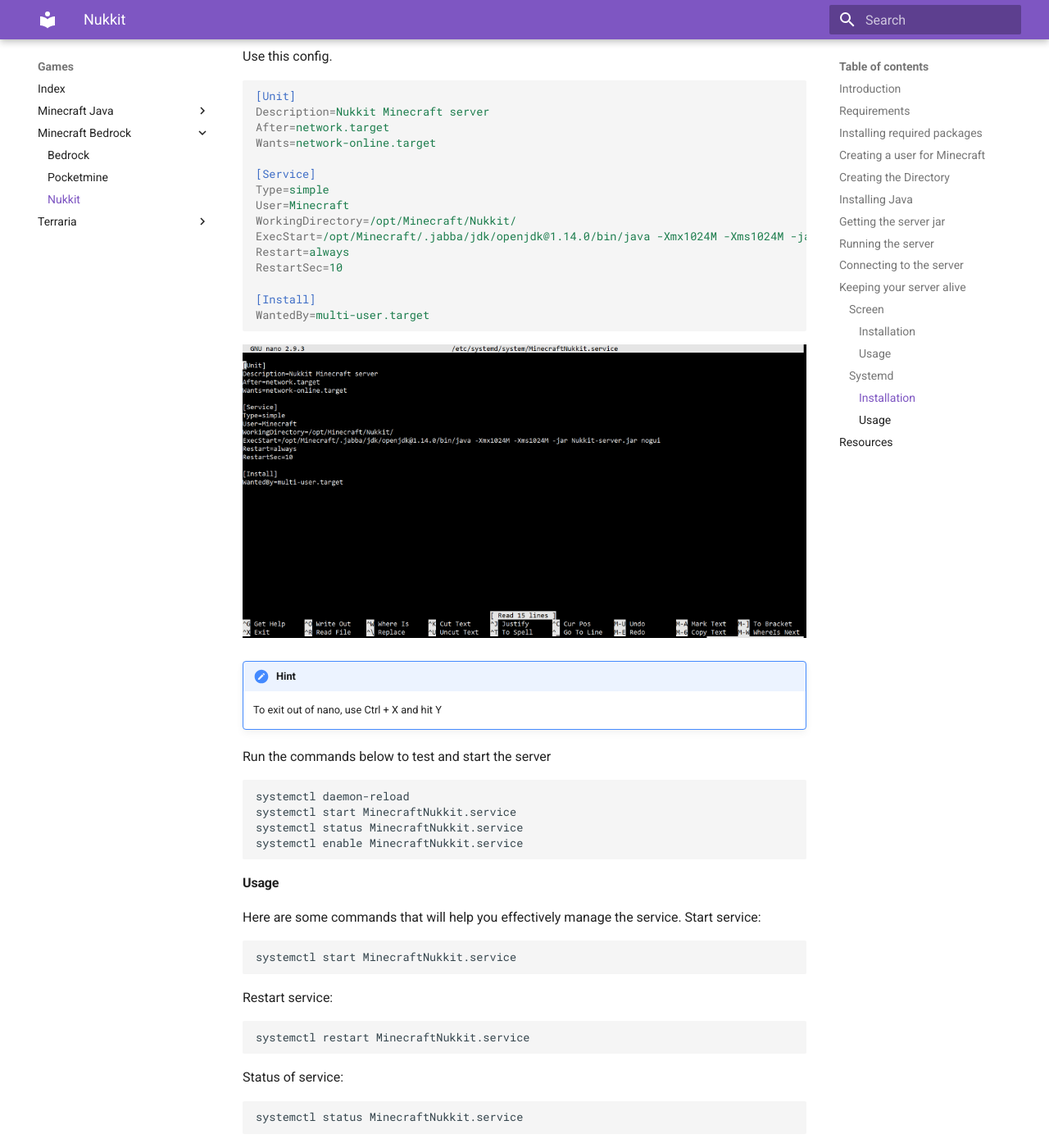
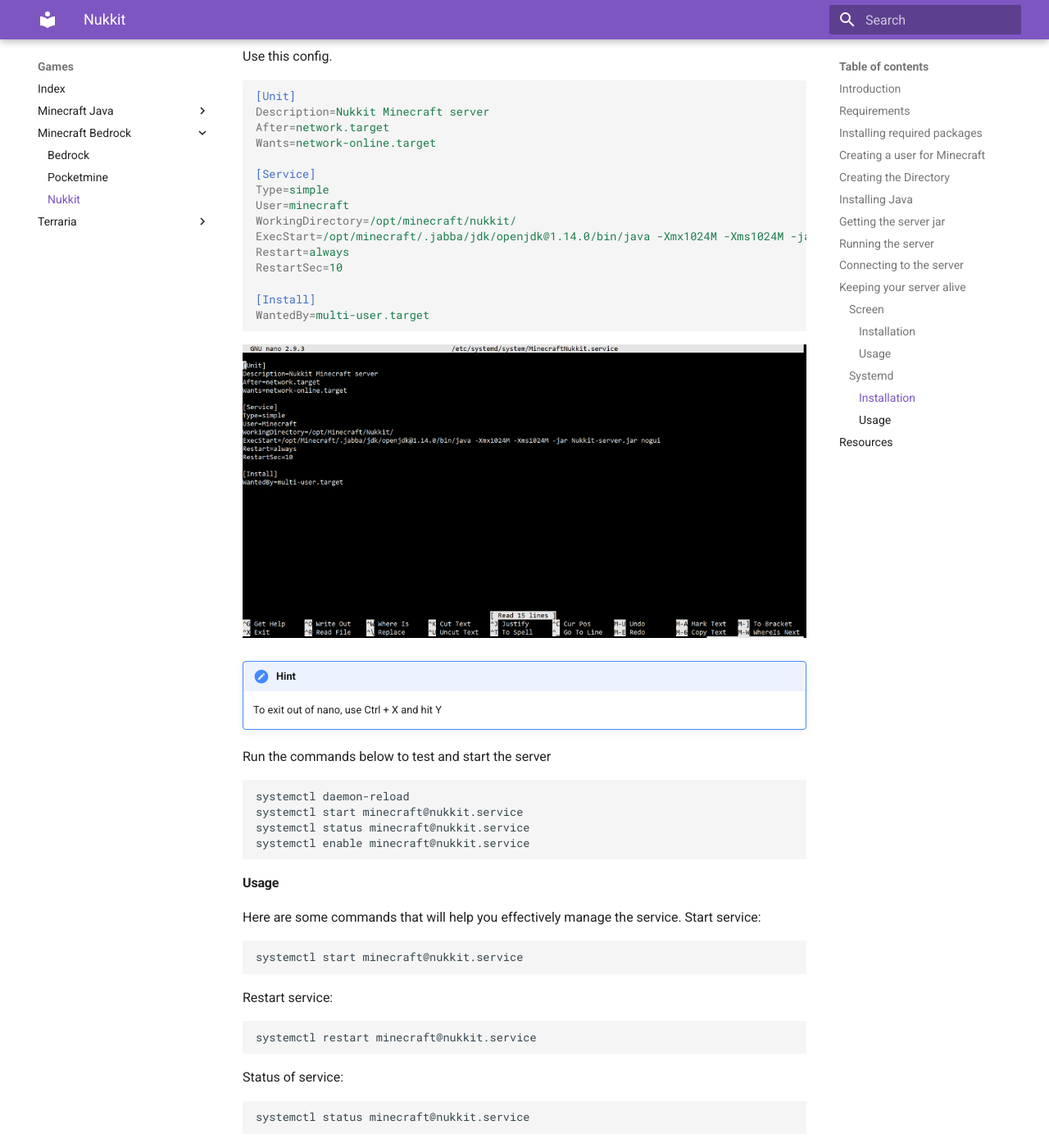
Before and after one commit to GalaxyGate/guides, an MkDocs documentation site: the page built from docs/games/minecraft/bedrock/nukkit.md, in a window 1280 px wide and 1400 px high, scrolled down 6779 px. Shown: the whole window at 82% size. Built offline with MkDocs 1.6.1 and Material for MkDocs 9.7.7, drawn with Linux system fonts in a browser that asks for light colours; some of the changed text lies outside the part shown.

Commit message:
Update Minecraft Docs * Update uppercase Minecraft to be lowercase to follow unix username standards. * Change systemd commands to use @ syntax. * Minor Spelling and Grammar changes.

````diff
--- a/docs/games/minecraft/bedrock/nukkit.md
+++ b/docs/games/minecraft/bedrock/nukkit.md
@@ -23,10 +23,10 @@ apt install sudo screen unzip curl -y
 ![update_Warning](./assets/update_warning.png)
 
 ## Creating a user for Minecraft
-For security purposes, Minecraft should not be running under the root user. We will create a new system user and group with home directory /opt/Minecraft that will run the Minecraft server and install unzip which is needed later.
+For security purposes, Minecraft should not be running under the root user. We will create a new system user and group with home directory /opt/minecraft that will run the Minecraft server and install unzip which is needed later.
 
 ```
-sudo useradd -r -m -U -d /opt/Minecraft -s /bin/bash Minecraft
+sudo useradd -r -m -U -d /opt/minecraft -s /bin/bash minecraft
 ```
 
 We are not going to set a password for this user. This is a good security practice because this user will not be able to log in via SSH. To login to the Minecraft user, you’ll need to be logged in to the server as root or user with sudo privileges.
@@ -34,14 +34,14 @@ We are not going to set a password for this user. This is a good security practi
 Before starting with the installation process, make sure you switch to the Minecraft user.
 
 ```
-sudo su - Minecraft
+sudo su - minecraft
 ```
 
 ## Creating the Directory
 If you plan to have multiple versions of Minecraft running I would recommend creating a folder for them to make sure the files do not conflict.
 ```
-mkdir Nukkit
-cd Nukkit
+mkdir nukkit
+cd nukkit
 ```
 ## Installing Java
 Run the commands below on the Minecraft user we created above.
@@ -103,7 +103,7 @@ You should've installed screen from the start of the guide. In the eventuality t
 sudo apt update && sudo apt install screen -y
 ```
 !!! warning
-    Make sure you are using root if you are still on the Minecraft account use `exit`, then execute the commands after you are done you should use the command listed to switch back to the Minecraft account `sudo su - Minecraft`.
+    Make sure you are using root if you are still on the Minecraft account use `exit`, then execute the commands after you are done you should use the command listed to switch back to the Minecraft account `sudo su - minecraft`.
 #### Usage
 You can then start your server by using the command below:
 ```bash
@@ -119,9 +119,9 @@ Systemd can be an easy way of keeping your Minecraft server up, setting a servic
 ```
 exit
 ```
-Once you are root we will start by creating a service file called `MinecraftNukkit.service` in `/etc/systemd/system/`.
+Once you are root we will start by creating a service file called `minecraft@nukkit.service` in `/etc/systemd/system/`.
 ```
-nano /etc/systemd/system/MinecraftNukkit.service
+nano /etc/systemd/system/minecraft@nukkit.service
 ```
 Next, a screen like this will show up, you will fill it up with the config provided below.
 ![systemd_blank](./assets/nukkit/systemd_empty.png)
@@ -134,9 +134,9 @@ Wants=network-online.target
 
 [Service]
 Type=simple
-User=Minecraft
-WorkingDirectory=/opt/Minecraft/Nukkit/
-ExecStart=/opt/Minecraft/.jabba/jdk/openjdk@1.14.0/bin/java -Xmx1024M -Xms1024M -jar Nukkit-server.jar nogui
+User=minecraft
+WorkingDirectory=/opt/minecraft/nukkit/
+ExecStart=/opt/minecraft/.jabba/jdk/openjdk@1.14.0/bin/java -Xmx1024M -Xms1024M -jar Nukkit-server.jar nogui
 Restart=always
 RestartSec=10
 
@@ -151,32 +151,32 @@ WantedBy=multi-user.target
 Run the commands below to test and start the server
 ```
 systemctl daemon-reload
-systemctl start MinecraftNukkit.service
-systemctl status MinecraftNukkit.service
-systemctl enable MinecraftNukkit.service
+systemctl start minecraft@nukkit.service
+systemctl status minecraft@nukkit.service
+systemctl enable minecraft@nukkit.service
 
 ```
 #### Usage
 Here are some commands that will help you effectively manage the service.
 Start service:
 ```
-systemctl start MinecraftNukkit.service
+systemctl start minecraft@nukkit.service
 ```
 Restart service:
 ```
-systemctl restart MinecraftNukkit.service
+systemctl restart minecraft@nukkit.service
 ```
 Status of service:
 ```
-systemctl status MinecraftNukkit.service
+systemctl status minecraft@nukkit.service
 ```
 Stop service:
 ```
-systemctl stop MinecraftNukkit.service
+systemctl stop minecraft@nukkit.service
 ```
 View logs:
 ```
-journalctl -n 50 -f -u MinecraftNukkit.service
+journalctl -n 50 -f -u minecraft@nukkit.service
 ```
 ## Resources
 * [Nukkit Github](https://github.com/NukkitX/Nukkit)<br>
````
Also changed, not shown: other parts of docs/games/minecraft/bedrock/nukkit.md (+1 -1 lines), docs/games/minecraft/bedrock/bedrock.md (+19 -19 lines), docs/games/minecraft/bedrock/pocketmine.md (+17 -17 lines), docs/games/minecraft/java/paper.md (+21 -26 lines), docs/games/minecraft/java/vanilla.md (+21 -21 lines).
